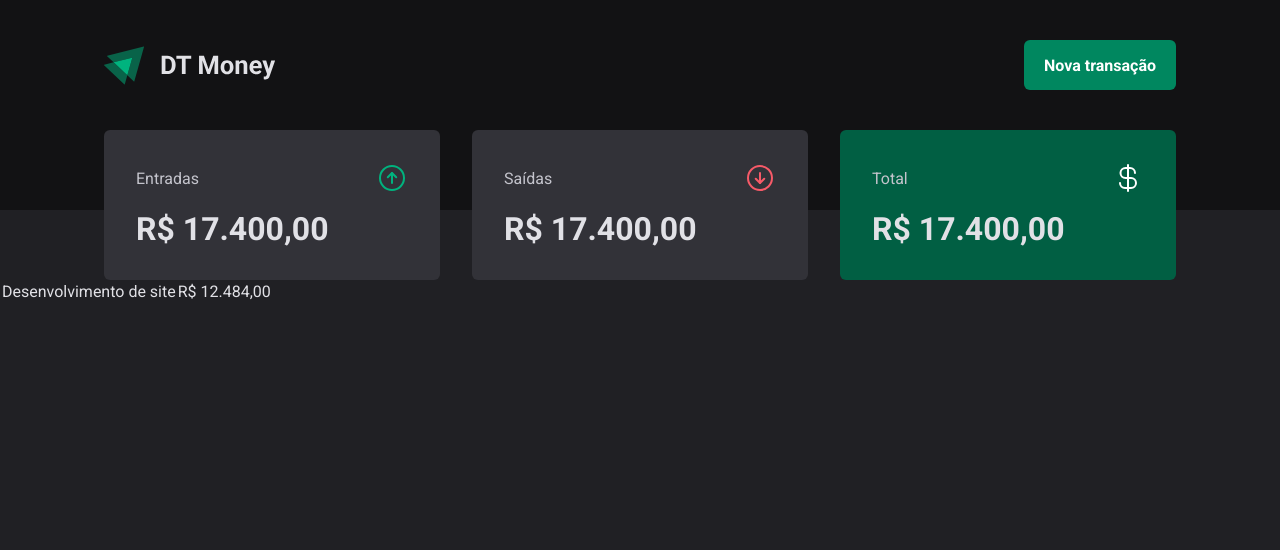
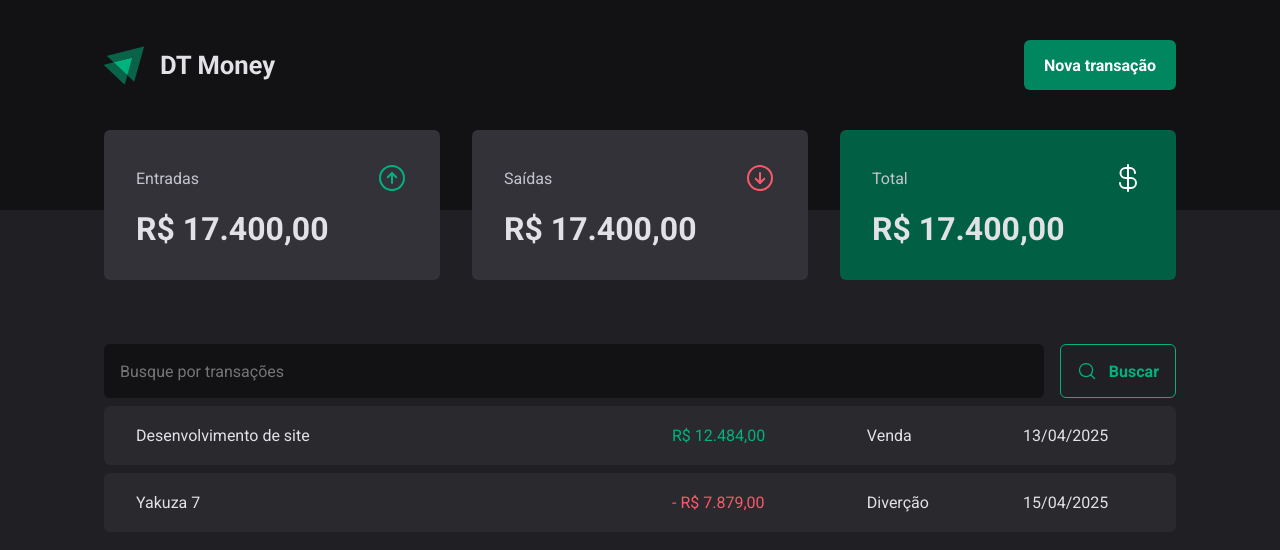
Before and after one commit to SabrinaCoelho/03-dt-money, a React (Vite) app: page / in a window 1280 px wide. Shown: the top 550 px of the page. Built offline with nearby package versions, Linux system fonts and the light colour scheme.

Commit message:
Create Search component

```diff
--- /dev/null
+++ b/src/pages/transactions/components/SearchForm/index.tsx
@@ -0,0 +1,14 @@
+import { MagnifyingGlass } from "phosphor-react";
+import { SearchFormContainer } from "./styles";
+
+export function SearchForm(){
+    return(
+        <SearchFormContainer>
+            <input type="text" placeholder="Busque por transações"/>
+            <button type="submit">
+                <MagnifyingGlass size={20}/>
+                Buscar
+            </button>
+        </SearchFormContainer>
+    );
+}
--- /dev/null
+++ b/src/pages/transactions/components/SearchForm/styles.ts
@@ -0,0 +1,41 @@
+import styled from "styled-components";
+
+export const SearchFormContainer = styled.form`
+    display: flex;
+    gap: 1rem;
+
+    input{
+        flex: 1;
+        border-radius: 6px;
+        border: 0;
+        background: ${props => props.theme["gray-900"]};
+        color: ${props => props.theme["gray-300"]};
+        padding: 1rem;
+
+        &:placeholder{
+            color: ${props => props.theme["gray-500"]};
+        }
+    }
+
+    button{
+        display: flex;
+        align-items: center;
+        gap: 0.75rem;
+        border: 0;
+        padding: 1rem;
+        background-color: transparent;
+        border: 1px solid ${props => props.theme["green-300"]};
+        color: ${props => props.theme["green-300"]};
+        font-weight: bold;
+        border-radius: 6px;
+
+        &:hover{
+            background: ${props => props.theme["green-500"]};
+            border-color: ${props => props.theme["green-500"]};
+            color: ${props => props.theme["white"]};
+            transition:  background-color 0.2s,
+                color 0.2s,
+                border-color 0.2s;
+        }
+    }
+`;
--- a/src/pages/transactions/index.tsx
+++ b/src/pages/transactions/index.tsx
@@ -1,15 +1,36 @@
 import { Header } from "../../components/Header";
 import { Summary } from "../../components/Summary";
+import { SearchForm } from "./components/SearchForm";
+import { PriceHighlight, TransactionsContainer, TransactionsTable } from "./styles";
 
 export function Transactions(){
     return (<div>
         <Header/>
         <Summary/>
-        <table>
-            <tr>
-                <td width="50%">Desenvolvimento de site</td>
-                <td>R$ 12.484,00</td>
-            </tr>
-        </table>
+        <TransactionsContainer>
+            <SearchForm/>
+            <TransactionsTable>
+                <tr>
+                    <td width="50%">Desenvolvimento de site</td>
+                    <td>
+                        <PriceHighlight variant="income">
+                            R$ 12.484,00
+                        </PriceHighlight>
+                    </td>
+                    <td>Venda</td>
+                    <td>13/04/2025</td>
+                </tr>
+                <tr>
+                    <td width="50%">Yakuza 7</td>
+                    <td>
+                        <PriceHighlight variant="outcome">
+                            - R$ 7.879,00
+                        </PriceHighlight>
+                    </td>
+                    <td>Diverção</td>
+                    <td>15/04/2025</td>
+                </tr>
+            </TransactionsTable>
+        </TransactionsContainer>
     </div>)
 }
--- a/src/pages/transactions/styles.ts
+++ b/src/pages/transactions/styles.ts
@@ -0,0 +1,38 @@
+import styled from "styled-components";
+
+export const TransactionsContainer = styled.main`
+    width: 100%;
+    max-width: 1120px;
+    margin: 4rem auto 0;
+    padding: 0 1.5rem;
+`;
+
+export const TransactionsTable = styled.table`
+    width: 100%;
+    border-collapse: separate;
+    border-spacing: 0 0.5rem;
+    /* margin-top: 1.5rem; */
+
+    td{
+        padding: 1.25rem 2rem;
+        background: ${props => props.theme["gray-700"]};
+
+        &:first-child{
+            border-top-left-radius: 6px;
+            border-bottom-left-radius: 6px;
+        }
+        &:last-child{
+            border-top-right-radius: 6px;
+            border-bottom-right-radius: 6px;
+        }
+    }
+`;
+
+interface PriceHighlightProps{
+    variant: "income" | "outcome";
+}
+export const PriceHighlight = styled.span<PriceHighlightProps>`
+    color: ${props => props.variant === "income" ?
+    props.theme["green-300"] :
+    props.theme["red-300"]};
+`;
```
